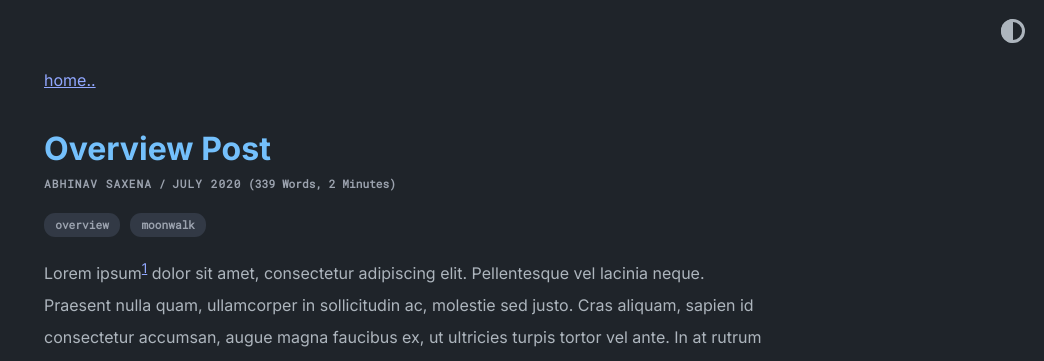
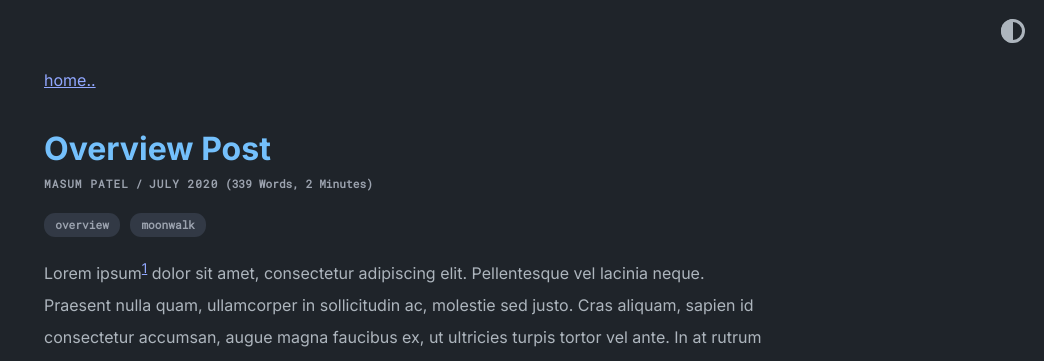
Before and after one commit to M4sum/m4sum.github.io, a Jekyll site: the page built from _posts/2020-07-07-overview-post.md, in a window 1280 px wide and 900 px high. Shown: the top 361 px of the window, without its empty margins (236-1280 px from the left). Built offline with Jekyll 4.4.1, drawn with Linux system fonts in a browser that asks for light colours.

```diff
--- a/_data/home.yml
+++ b/_data/home.yml
@@ -9,7 +9,7 @@ navbar_entries:
     url: false
 
 project_entries:
-  - title: Project 1
+  - title: Chat with OISS website
     url: overview-post
     desc: This is an example project, configured in _data/home.yml
 
--- a/_posts/2020-07-07-overview-post.md
+++ b/_posts/2020-07-07-overview-post.md
@@ -1,6 +1,6 @@
 ---
 layout: post
-author: Abhinav Saxena
+author: Masum Patel
 tags: [overview, moonwalk]
 ---
 
```
Also changed, not shown: .github/workflows/generate_posts.yml (added).
